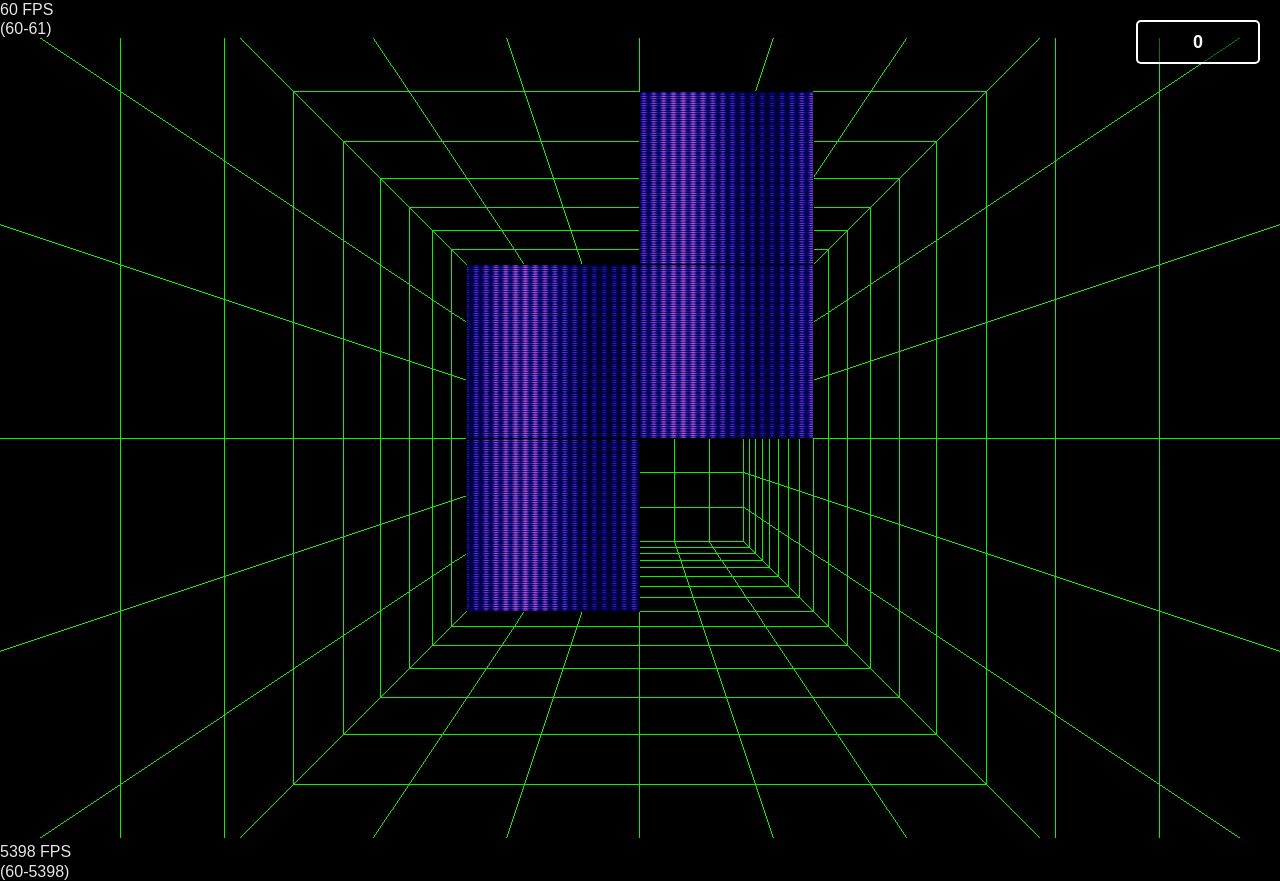
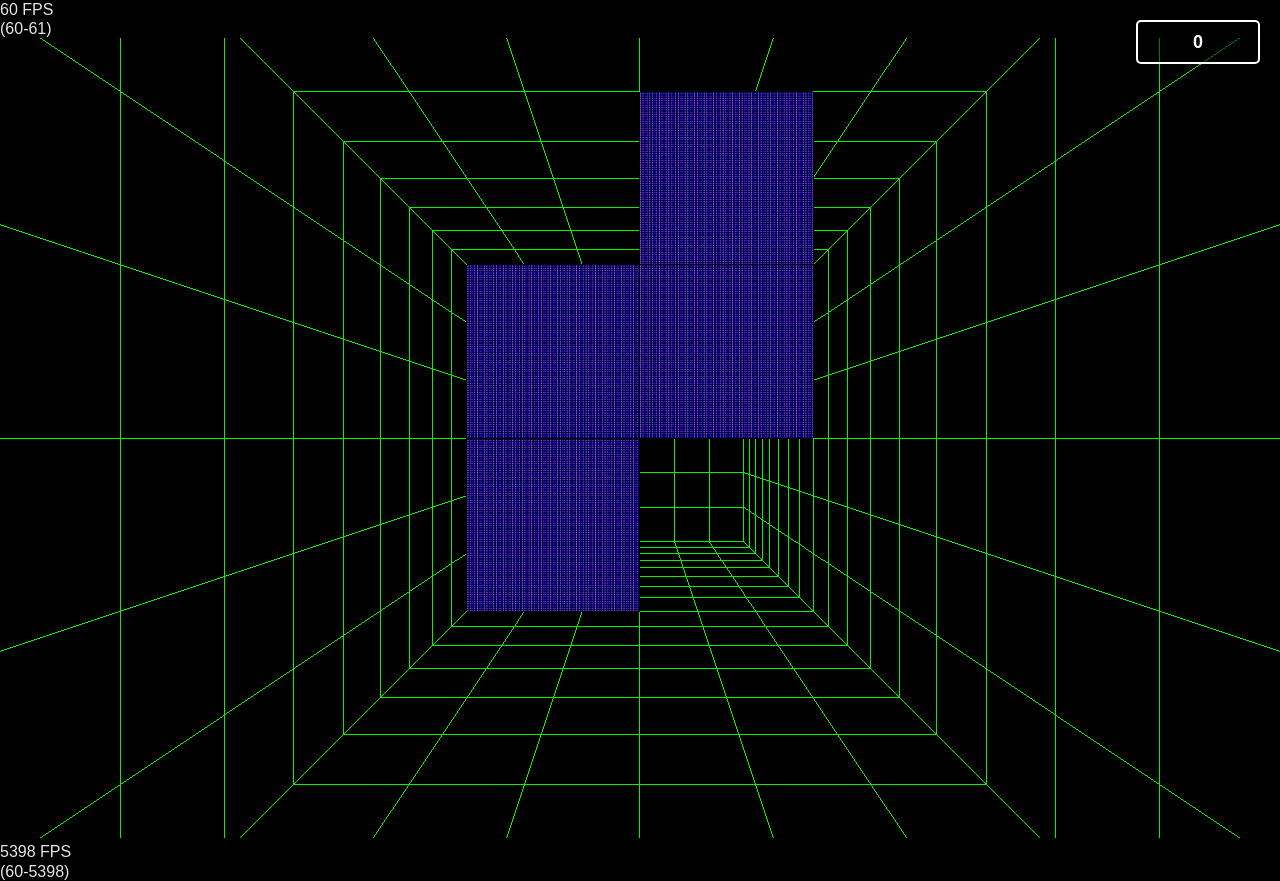
Before and after one commit to grintzdel/sae402, a plain HTML site: page index.html in a window 1280 px wide. Both pictures are taken after a click on the button "Play". Drawn offline with Linux system fonts and the light colour scheme.

Commit message:
array shaders

```diff
--- a/js/tetris.block.js
+++ b/js/tetris.block.js
@@ -54,7 +54,9 @@ class Block {
     // Génère un nouveau bloc dans le jeu
     static generate() {
 
-        let shaderMaterial = new THREE.ShaderMaterial({
+        Tetris.shaders = [];
+
+        Tetris.shaders.push(new THREE.ShaderMaterial({
             uniforms: {
             },
             vertexShader: `
@@ -77,7 +79,32 @@ class Block {
                     gl_FragColor = vec4( vec3( color, color * 0.5, sin( color + 2.0/3.0 ) * 0.75 ), 1.0 );
                 }
                 `
-        });
+        }));
+
+        Tetris.shaders.push(new THREE.ShaderMaterial({
+            uniforms: {
+            },
+            vertexShader: `
+                void main() {
+                    gl_Position = projectionMatrix * modelViewMatrix * vec4(position, 1.0);
+                }
+                `,
+            fragmentShader: `
+            uniform float time;
+
+                void main() {
+                    float color = 0.0;
+
+                    color += cos( gl_FragCoord.x * sin( 2.0/15.0 ) * 20.0 );
+                    color += cos( gl_FragCoord.y * cos( 8.0/10.0 ) * 40.0 );
+                    color += sin( gl_FragCoord.x * cos( 3.0/5.0 ) * 10.0 );
+
+                    color *= sin( 5.0/10.0 ) * 0.5;
+
+                    gl_FragColor = vec4( vec3( color, color * 0.5, sin( color + 2.0/3.0 ) * 0.75 ), 1.0 );
+                }
+                `
+        }));
 
         const geometry = new THREE.CubeGeometry(Tetris.blockSize, Tetris.blockSize, Tetris.blockSize);
         const type = Math.floor(Math.random() * Tetris.Block.shapes.length);
@@ -91,9 +118,12 @@ class Block {
             THREE.GeometryUtils.merge(geometry, tmpGeometry);
         }
 
+        let randomShader = Tetris.shaders[Math.floor(Math.random() * Tetris.shaders.length)];
+
+
         Tetris.Block.mesh = THREE.SceneUtils.createMultiMaterialObject(geometry, [
             new THREE.MeshBasicMaterial({ color: 0x000000, shading: THREE.FlatShading, wireframe: true, transparent: true }),
-            shaderMaterial
+            randomShader
         ]);
 
         // initial position
--- a/js/tetris.board.js
+++ b/js/tetris.board.js
@@ -12,11 +12,11 @@ Tetris.Board.fields = []; // Initialisation du tableau représentant le plateau
 
 // Fonction d'initialisation du plateau
 Tetris.Board.init = function (_x, _y, _z) {
-    for (var x = 0; x < _x; x++) {
+    for (let x = 0; x < _x; x++) {
         Tetris.Board.fields[x] = [];
-        for (var y = 0; y < _y; y++) {
+        for (let y = 0; y < _y; y++) {
             Tetris.Board.fields[x][y] = [];
-            for (var z = 0; z < _z; z++) {
+            for (let z = 0; z < _z; z++) {
                 Tetris.Board.fields[x][y][z] = Tetris.Board.FIELD.EMPTY; // Remplissage du plateau avec des cellules vides
             }
         }
@@ -25,10 +25,10 @@ Tetris.Board.init = function (_x, _y, _z) {
 
 // Fonction de test de collision des pièces avec le plateau
 Tetris.Board.testCollision = function (ground_check) {
-    var x, y, z, i;
+    let x, y, z, i;
 
-    var fields = Tetris.Board.fields;
-    var posx = Tetris.Block.position.x, posy = Tetris.Block.position.y, posz = Tetris.Block.position.z, shape = Tetris.Block.shape;
+    let fields = Tetris.Board.fields;
+    let posx = Tetris.Block.position.x, posy = Tetris.Block.position.y, posz = Tetris.Block.position.z, shape = Tetris.Block.shape;
 
     for (i = 0; i < shape.length; i++) {
         if ((shape[i].x + posx) < 0 || (shape[i].y + posy) < 0 || (shape[i].x + posx) >= fields.length || (shape[i].y + posy) >= fields[0].length) {
@@ -47,10 +47,10 @@ Tetris.Board.testCollision = function (ground_check) {
 
 // Fonction de vérification des lignes complétées sur le plateau
 Tetris.Board.checkCompleted = function() {
-    var x, y, z, x2, y2, z2, fields = Tetris.Board.fields;
-    var rebuild = false;
+    let x, y, z, x2, y2, z2, fields = Tetris.Board.fields;
+    let rebuild = false;
 
-    var sum, expected = fields[0].length * fields.length, bonus = 0;
+    let sum, expected = fields[0].length * fields.length, bonus = 0;
 
     for(z = 0; z < fields[0][0].length; z++) {
         sum = 0;
@@ -81,9 +81,9 @@ Tetris.Board.checkCompleted = function() {
     }
     if(rebuild) {
         // Réorganisation des blocs pétrifiés
-        for(var z = 0; z < fields[0][0].length - 1; z++) {
-            for(var y = 0; y < fields[0].length; y++) {
-                for(var x = 0; x < fields.length; x++) {
+        for(let z = 0; z < fields[0][0].length - 1; z++) {
+            for(let y = 0; y < fields[0].length; y++) {
+                for(let x = 0; x < fields.length; x++) {
                     if(fields[x][y][z] === Tetris.Board.FIELD.PETRIFIED && !Tetris.staticBlocks[x][y][z]) {
                         Tetris.addStaticBlock(x,y,z); // Ajout d'un bloc statique pour les cellules pétrifiées
                     }
--- a/style.css
+++ b/style.css
@@ -1,10 +1,10 @@
 body {
-    color : white;
     margin: 0;
     padding: 0;
     overflow: hidden;
-    background-color: black ;
+    background-color: black;
     font-family: Arial, sans-serif;
+    color: white;
 }
 
 #menu {
```
